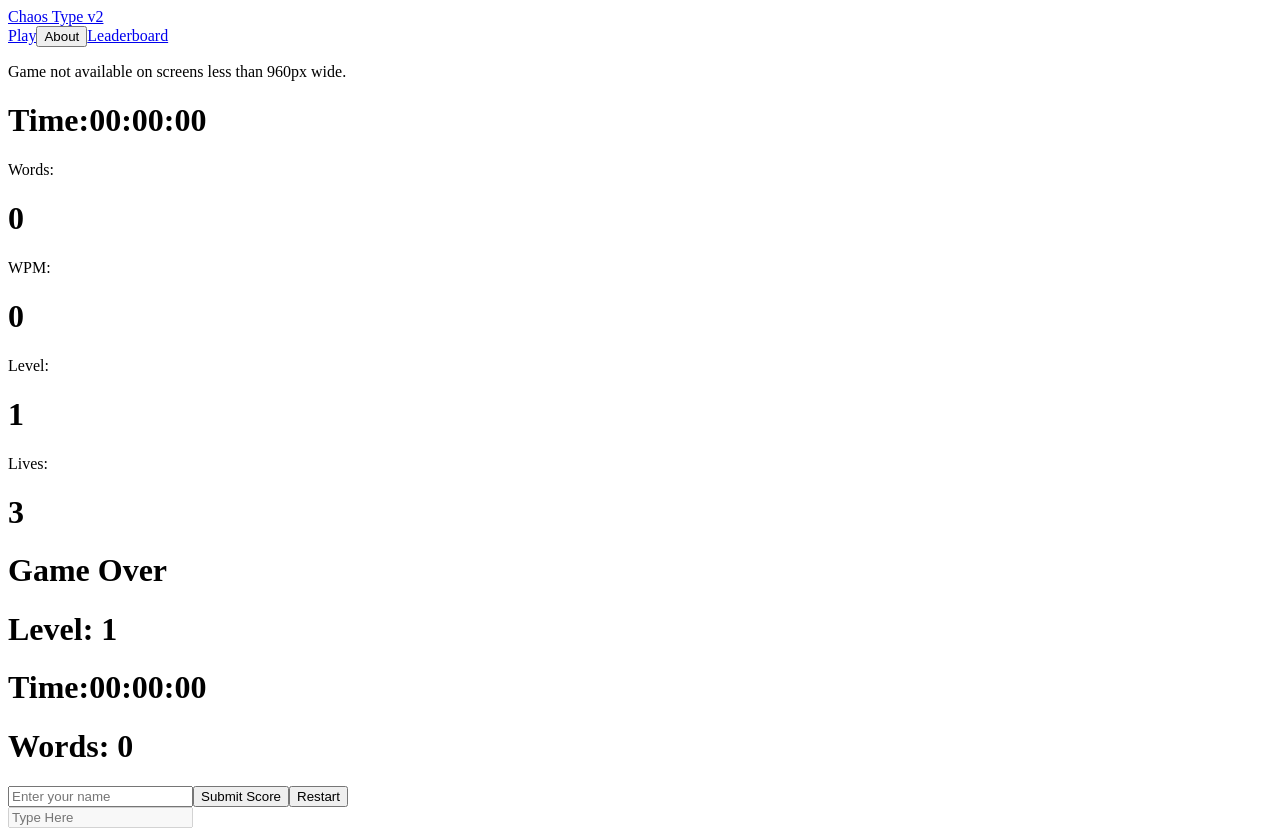
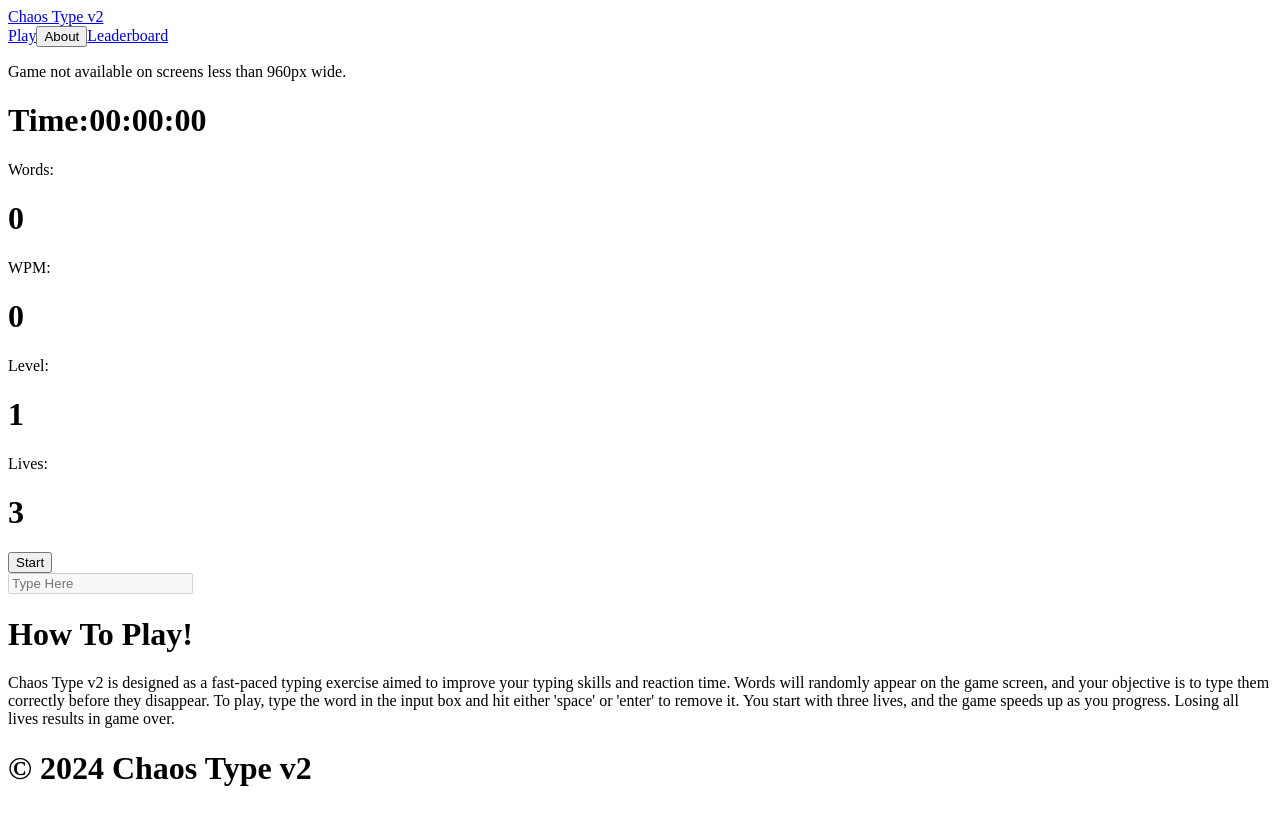
Before and after one commit to emdecaiman/chaos-type, a React (Vite) app: page /home in a window 1280 px wide. Shown: the top 830 px of the page. Built offline with nearby package versions, Linux system fonts and the light colour scheme; the HTML template or start-up script is replaced by a standard one.

Commit message:
minor changes

```diff
--- a/src/components/game/Game.jsx
+++ b/src/components/game/Game.jsx
@@ -11,7 +11,7 @@ import { GAME_STATES } from "..//utils/constants.js";
 const Game = () => {
     const [wordList, setWordList] = useState([]);
     const [lives, setLives] = useState(3);
-    const [gameState, setGameState] = useState(GAME_STATES.END);
+    const [gameState, setGameState] = useState(GAME_STATES.START);
     const [wordGeneratedSpeed, setWordGeneratedSpeed] = useState(2000);
 
     const [scoreSubmitted, setScoreSubmitted] = useState(false);
```
